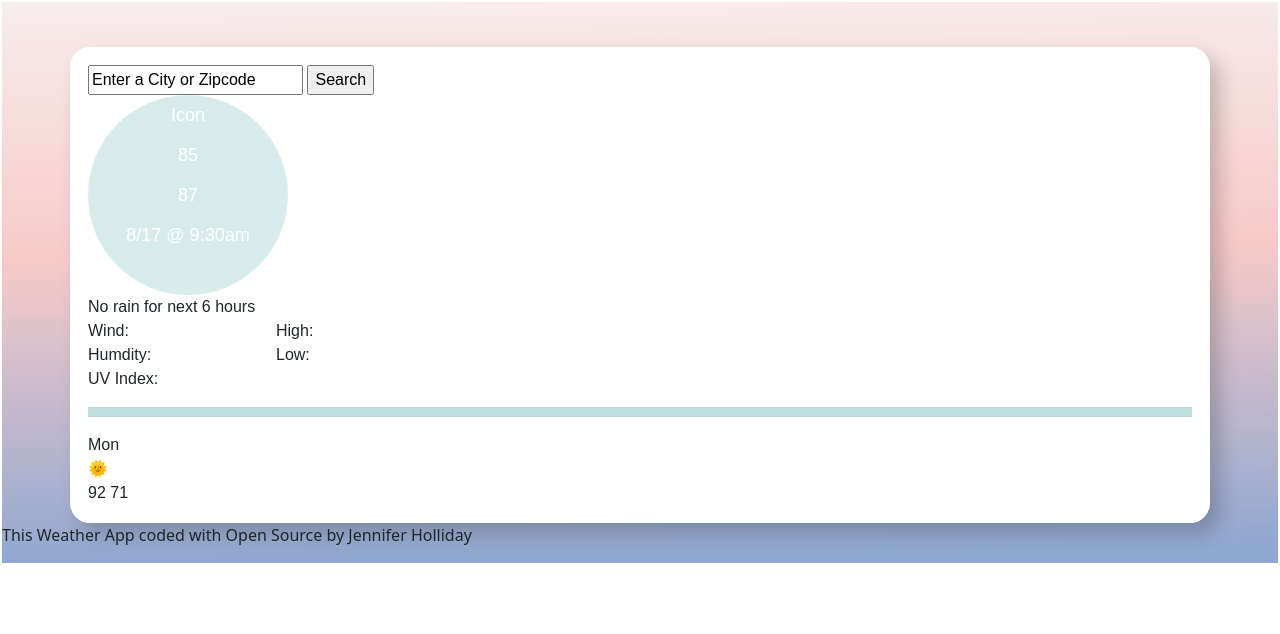
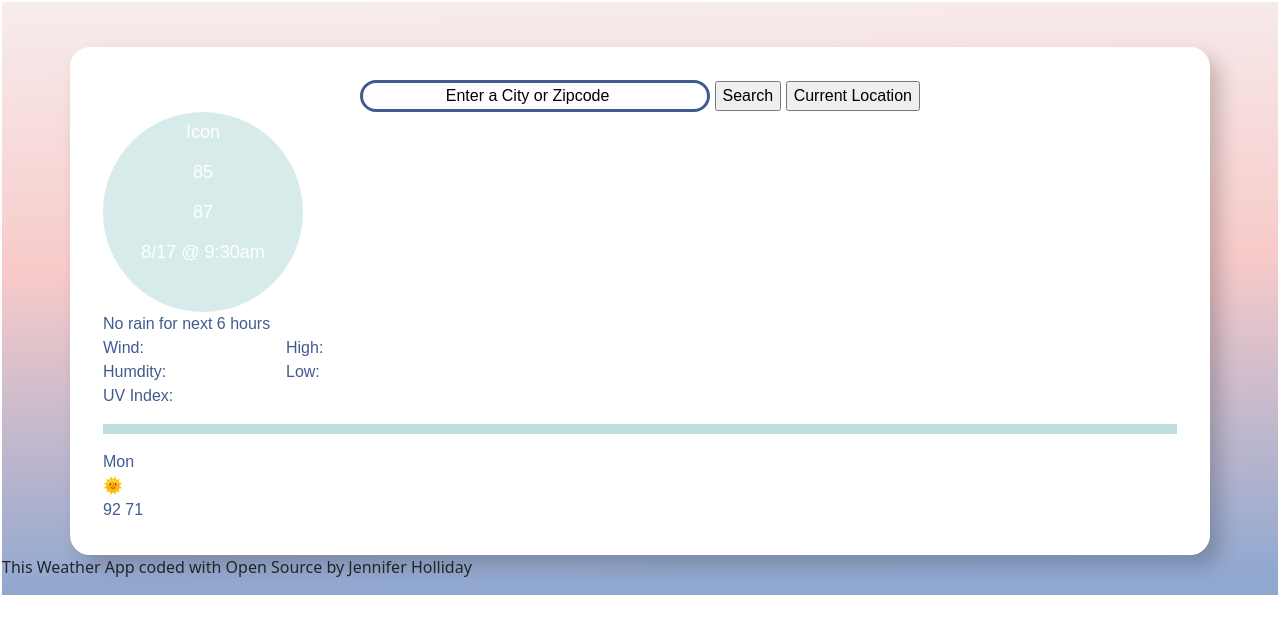
Before and after one commit to jennholl02/Simply-Weather-2.0, a plain HTML site: page index.html in a window 1280 px wide. Drawn offline with nearby package versions, Linux system fonts and the light colour scheme; a web font is replaced by a local one.

Commit message:
Added Current Location Button. CSS Styling

```diff
--- a/index.html
+++ b/index.html
@@ -21,7 +21,7 @@
     <div class="background">
       <div class="container">
         <div class="weather-app">
-          <div class="row">
+          <div class="row" id="city-search">
             <form>
               <input
                 type="search"
@@ -29,6 +29,7 @@
                 class="city-search-bar"
               />
               <input type="button" value="Search" class="city-search-button" />
+               <input type="submit" value="Current Location" class="location-submit-button" />
             </form>
           </div>
           <div class="current-forecast">
--- a/src/style.css
+++ b/src/style.css
@@ -6,8 +6,7 @@
     rgb(145, 168, 208) 96.1%
   );
   background-size: cover;
-  width: auto;
-  height: auto;
+
   border: 2px solid white;
 }
 .container {
@@ -21,6 +20,19 @@
 
 .weather-app {
   font-family: "Georama", sans-serif;
+  padding: 15px 15px 15px 15px;
+  color: #415b90;
+}
+
+#city-search {
+  text-align: center;
+}
+
+.city-search-bar {
+  width: 350px;
+  text-align: center;
+  border: 3px solid #415b90;
+  border-radius: 20px;
 }
 
 .circle {
```
